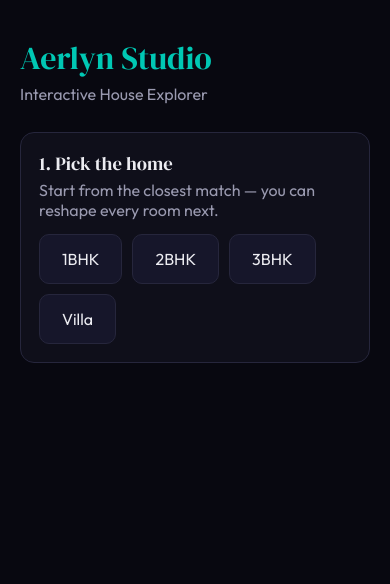
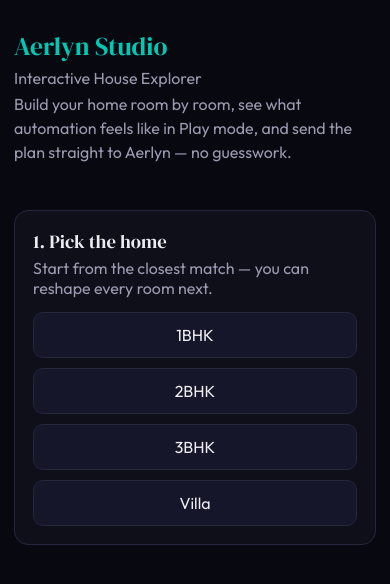
Before and after one commit to Sid342/aerlyn, a React (Vite) app: page / in a window 390 px wide. Shown: the top 584 px of the page. Built offline with nearby package versions, Linux system fonts and the light colour scheme.

Commit message:
feat: brand polish and mobile responsive pass (T22)

```diff
--- a/src/App.jsx
+++ b/src/App.jsx
@@ -14,6 +14,10 @@ export default function App() {
         <header className="app-header">
           <h1>Aerlyn Studio</h1>
           <p>Interactive House Explorer</p>
+          <p className="app-intro">
+            Build your home room by room, see what automation feels like in Play mode,
+            and send the plan straight to Aerlyn — no guesswork.
+          </p>
         </header>
         <HomeTypePicker />
         <HouseSvg />
--- a/src/styles/global.css
+++ b/src/styles/global.css
@@ -32,3 +32,15 @@ button { font-family: var(--font-body); cursor: pointer; }
   border-radius: 14px;
   padding: 18px;
 }
+.app-intro { color: var(--text-dim); max-width: 620px; margin: 6px 0 18px; line-height: 1.5; }
+.section-num { color: var(--teal); font-family: var(--font-mono); margin-right: 6px; }
+@media (max-width: 600px) {
+  .app { padding: 16px 14px 80px; }
+  .app-header h1 { font-size: 1.6rem; }
+  .room-card-head { gap: 8px; }
+  .htp-btn { padding: 12px 16px; }
+}
+@media (max-width: 420px) {
+  .htp { flex-direction: column; }
+  .htp-btn { width: 100%; }
+}
```
